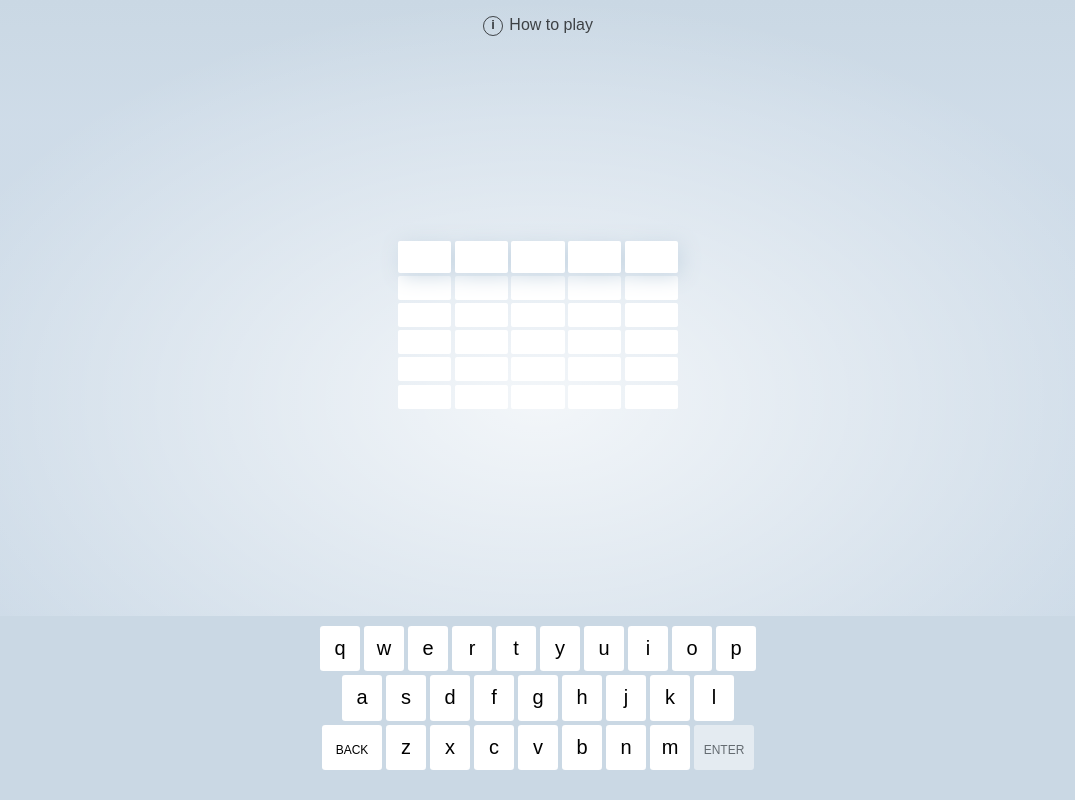
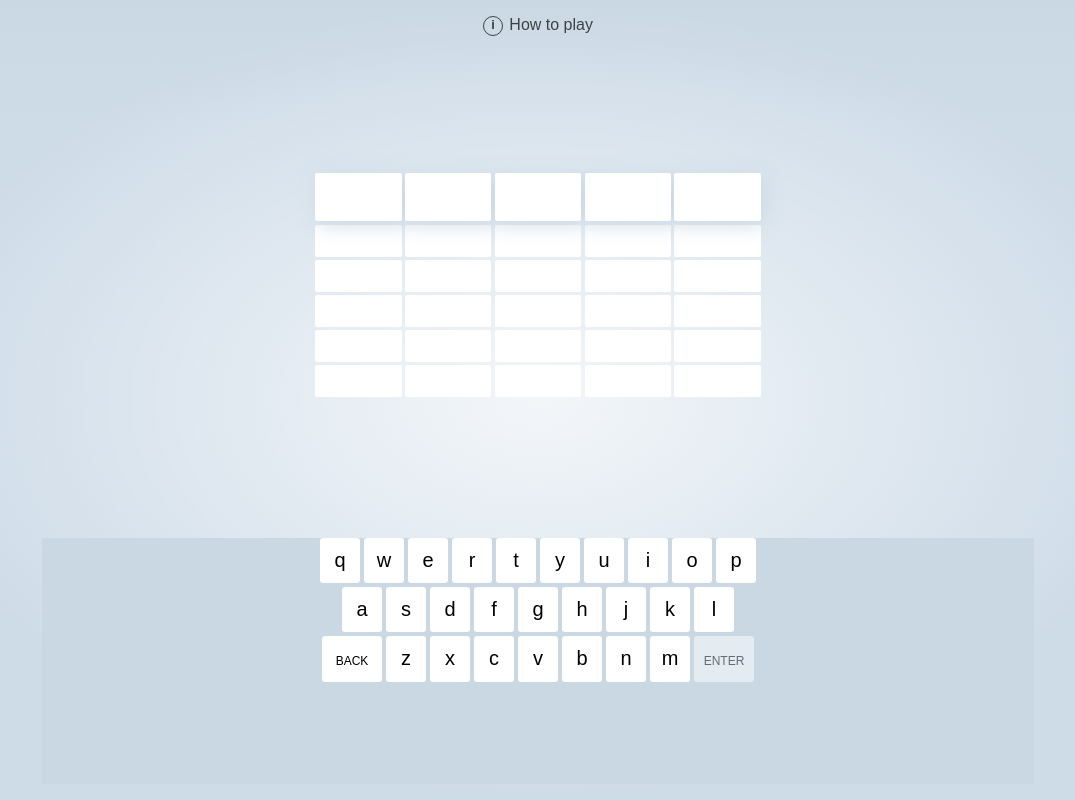
Before and after one commit to sstream17/word-game-2, a SvelteKit app in the folder game/: page / in a window 1280 px wide. Shown: the whole page, without its empty margins (102-1177 px from the left). Built offline with nearby package versions, Linux system fonts and the light colour scheme.

Commit message:
Adjusting the layout to be more dynamic depending on screen size and number of games

```diff
--- a/game/src/routes/Controls.svelte
+++ b/game/src/routes/Controls.svelte
@@ -202,12 +202,10 @@
 		text-align: center;
 		justify-content: center;
 		height: var(--keyboard-height);
+		padding-bottom: var(--keyboard-padding-bottom);
 		width: 100%;
-		position: fixed;
-		bottom: 0;
 		background: var(--color-bg-0);
-		padding: var(--keyboard-padding) var(--keyboard-padding) var(--keyboard-padding-bottom)
-			var(--keyboard-padding);
+		flex-shrink: 0;
 	}
 
 	.keyboard {
--- a/game/src/routes/GameBoard.svelte
+++ b/game/src/routes/GameBoard.svelte
@@ -17,7 +17,7 @@
 		$props<IProps>();
 </script>
 
-<div class="grid" class:playing={!won} class:bad-guess={badGuess} class:invalid>
+<div class="game" class:playing={!won} class:bad-guess={badGuess} class:invalid>
 	{#each { length: numberOfGames + NUMBER_TRIES } as _, row (row)}
 		{@const current = !won ? row === rowIndex : row === winIndex}
 		<h2 class="visually-hidden">Row {row + 1}</h2>
@@ -60,55 +60,47 @@
 </div>
 
 <style>
-	.grid {
-		--width: 47%;
-		max-width: var(--width);
-		align-self: center;
-		width: 35vh;
-		max-height: 50%;
+	.game {
+		--game-width: 45%;
+		width: var(--game-width);
 		display: flex;
 		flex-direction: column;
-		justify-content: flex-start;
 	}
 
-	.grid .row {
+	.game .row {
 		display: grid;
 		grid-template-columns: repeat(5, 1fr);
 		grid-gap: 0.2rem;
 		margin: 0 0 0.2rem 0;
-		flex-basis: 3vh;
-		flex-shrink: 2;
 	}
 
 	@media (prefers-reduced-motion: no-preference) {
-		.grid.playing.bad-guess .row.current {
+		.game.playing.bad-guess .row.current {
 			animation: wiggle 0.5s;
 		}
 	}
 
-	.grid.playing .row.current {
+	.game.playing .row.current {
 		filter: drop-shadow(3px 3px 10px var(--color-bg-0));
 		flex-basis: 4vh;
 	}
 
-	.grid .row.current .letter {
-		font-size: 4vw;
+	.game .row.current .letter {
+		height: 6vh;
 	}
 
-	.grid.playing.invalid .row.current .letter {
+	.game.playing.invalid .row.current .letter {
 		color: var(--color-text-invalid);
 	}
 
 	.letter {
-		width: 100%;
+		height: 4vh;
 		display: flex;
 		align-items: center;
 		justify-content: center;
 		text-align: center;
-		box-sizing: border-box;
 		text-transform: lowercase;
 		border: none;
-		font-size: 3vw;
 		border-radius: 2px;
 		background: white;
 		margin: 0;
@@ -126,16 +118,6 @@
 
 	.letter.close {
 		background: var(--color-close);
-	}
-
-	@media screen and (min-width: 680px) {
-		.letter {
-			font-size: 3vh;
-		}
-
-		.grid .row.current .letter {
-			font-size: 4vh;
-		}
 	}
 
 	@keyframes wiggle {
--- a/game/src/routes/[[num]]/+layout.svelte
+++ b/game/src/routes/[[num]]/+layout.svelte
@@ -12,7 +12,8 @@
 	.app {
 		display: flex;
 		flex-direction: column;
-		min-height: 100vh;
+		min-height: 100svh;
+		max-height: 100svh;
 	}
 
 	main {
--- a/game/src/routes/[[num]]/+page.svelte
+++ b/game/src/routes/[[num]]/+page.svelte
@@ -151,7 +151,7 @@
 <style>
 	.form {
 		width: 100%;
-		height: 100%;
+		max-height: calc(100svh - 2rem);
 		display: flex;
 		flex-direction: column;
 		align-items: center;
@@ -186,11 +186,10 @@
 		flex-wrap: wrap;
 		flex-direction: row;
 		justify-content: center;
+		align-items: center;
 		flex: 1;
+		overflow-y: auto;
 		width: 100%;
 		gap: 1rem;
-		margin-bottom: calc(
-			var(--keyboard-height) + var(--keyboard-padding) + var(--keyboard-padding-bottom)
-		);
 	}
 </style>
--- a/game/src/routes/styles.css
+++ b/game/src/routes/styles.css
@@ -17,14 +17,13 @@
 	--column-width: 42rem;
 	--column-margin-top: 4rem;
 	--keyboard-height: min(18vh, 10rem);
-	--keyboard-padding: 10px;
-	--keyboard-padding-bottom: calc(3 * var(--keyboard-padding));
+	--keyboard-padding-bottom: 8vw;
 	font-family: var(--font-body);
 	color: var(--color-text);
 }
 
 body {
-	min-height: 100vh;
+	overflow-y: hidden;
 	margin: 0;
 	background-attachment: fixed;
 	background-color: var(--color-bg-1);
```
